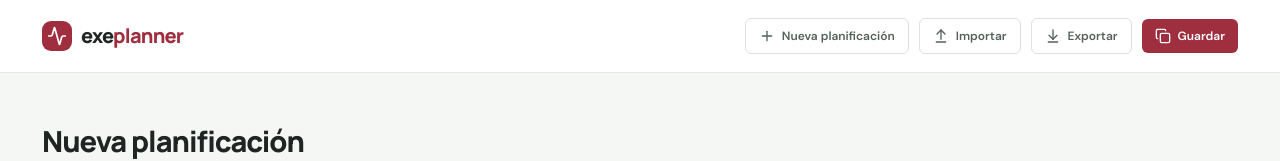
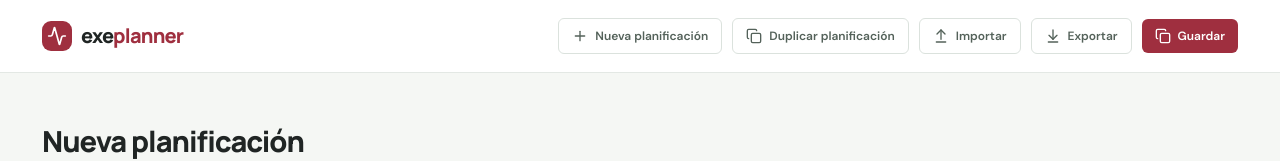
Before and after one commit to fvillena/exeplanner, a React (Vite) app: page / in a window 1280 px wide. Shown: the top 161 px of the page. Built offline with nearby package versions, Linux system fonts and the light colour scheme.

Commit message:
feat(ui): add functionality to duplicate plans and update session storage

```diff
--- a/src/main.jsx
+++ b/src/main.jsx
@@ -527,6 +527,10 @@ function App({ initialPlan: providedPlan = null, serverPlan = null, initialExecu
       studentProfile: profile,
     };
     sessionStorage.setItem("exeplanner-new-plan", JSON.stringify(profilePlan));
+    window.location.assign("/");
+  };
+  const duplicatePlan = () => {
+    sessionStorage.setItem("exeplanner-new-plan", JSON.stringify(structuredClone(plan)));
     window.location.assign("/");
   };
   const bmi =
@@ -1418,6 +1422,9 @@ function App({ initialPlan: providedPlan = null, serverPlan = null, initialExecu
           <div className="top-actions">
             <button className="outline-btn" onClick={() => window.location.assign("/")}>
               <Plus size={16} /> Nueva planificación
+            </button>
+            <button className="outline-btn" onClick={duplicatePlan}>
+              <Copy size={16} /> Duplicar planificación
             </button>
             <button
               className="outline-btn"
```
